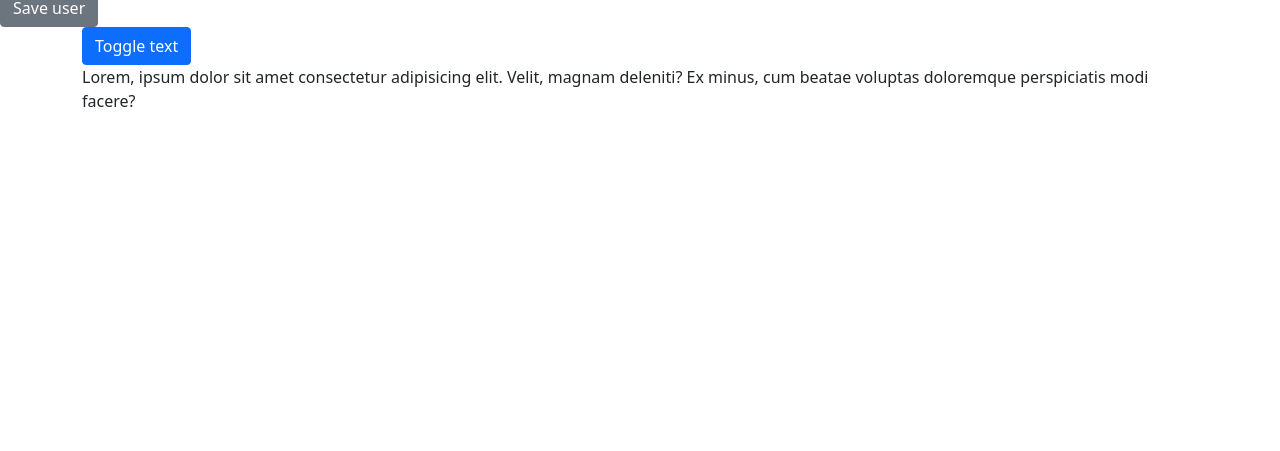
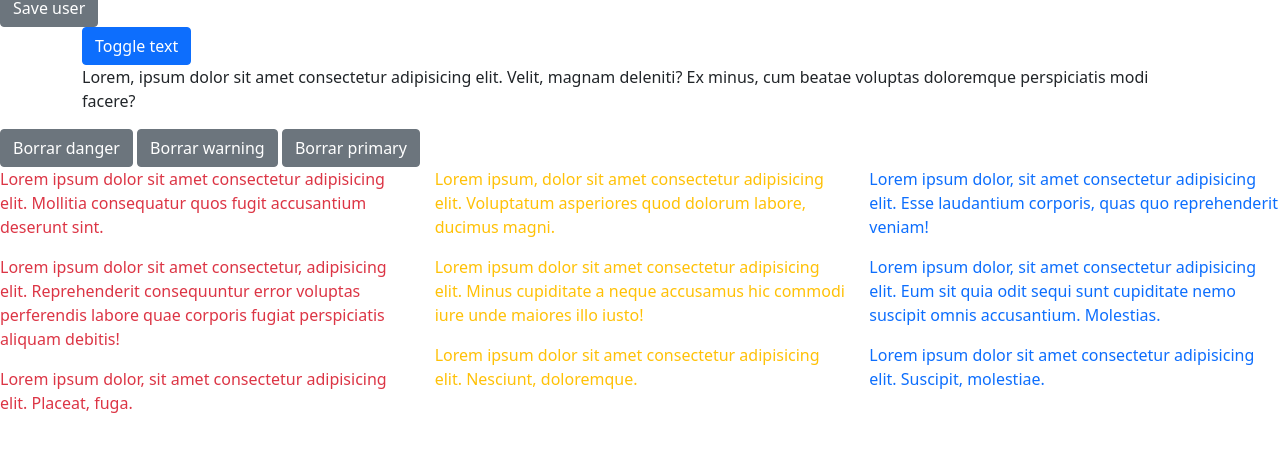
Before and after one commit to CsrHdez/module-js, a plain HTML site: page 18-jQuery/index.html in a window 1280 px wide. Shown: the part 67-518 px from the top of the page. Drawn offline with nearby package versions, Linux system fonts and the light colour scheme.

Commit message:
ejercicio colaborativo en clase

```diff
--- a/18-jQuery/index.html
+++ b/18-jQuery/index.html
@@ -24,6 +24,29 @@
         </div>
     </div>
 
+    <div class="row">
+        <div class="col-12">
+            <button class="btn btn-secondary" data-delete-class="text-danger">Borrar danger</button>
+            <button class="btn btn-secondary" data-delete-class="text-warning">Borrar warning</button>
+            <button class="btn btn-secondary" data-delete-class="text-primary">Borrar primary</button>
+        </div>
+        <div class="col-12 col-sm-4">
+            <p class="text-danger">Lorem ipsum dolor sit amet consectetur adipisicing elit. Mollitia consequatur quos fugit accusantium deserunt sint.</p>
+            <p class="text-danger">Lorem ipsum dolor sit amet consectetur, adipisicing elit. Reprehenderit consequuntur error voluptas perferendis labore quae corporis fugiat perspiciatis aliquam debitis!</p>
+            <p class="text-danger">Lorem ipsum dolor, sit amet consectetur adipisicing elit. Placeat, fuga.</p>
+        </div>
+        <div class="col-12 col-sm-4">
+            <p class="text-warning">Lorem ipsum, dolor sit amet consectetur adipisicing elit. Voluptatum asperiores quod dolorum labore, ducimus magni.</p>
+            <p class="text-warning">Lorem ipsum dolor sit amet consectetur adipisicing elit. Minus cupiditate a neque accusamus hic commodi iure unde maiores illo iusto!</p>
+            <p class="text-warning">Lorem ipsum dolor sit amet consectetur adipisicing elit. Nesciunt, doloremque.</p>
+        </div>
+        <div class="col-12 col-sm-4">
+            <p class="text-primary">Lorem ipsum dolor, sit amet consectetur adipisicing elit. Esse laudantium corporis, quas quo reprehenderit veniam!</p>
+            <p class="text-primary">Lorem ipsum dolor, sit amet consectetur adipisicing elit. Eum sit quia odit sequi sunt cupiditate nemo suscipit omnis accusantium. Molestias.</p>
+            <p class="text-primary">Lorem ipsum dolor sit amet consectetur adipisicing elit. Suscipit, molestiae.</p>
+        </div>
+    </div>
+
     <!-- Bootstrap JS -->
     <script src="https://cdn.jsdelivr.net/npm/@popperjs/core@2.9.3/dist/umd/popper.min.js" integrity="sha384-W8fXfP3gkOKtndU4JGtKDvXbO53Wy8SZCQHczT5FMiiqmQfUpWbYdTil/SxwZgAN" crossorigin="anonymous"></script>
     <script src="https://cdn.jsdelivr.net/npm/bootstrap@5.1.1/dist/js/bootstrap.min.js" integrity="sha384-skAcpIdS7UcVUC05LJ9Dxay8AXcDYfBJqt1CJ85S/CFujBsIzCIv+l9liuYLaMQ/" crossorigin="anonymous"></script>
--- a/18-jQuery/js/main.js
+++ b/18-jQuery/js/main.js
@@ -3,5 +3,11 @@ $("#save-user").click(() => {
 })
 
 $('#toggle-text').click(() => {
-    $('#text').hide()
+    $('#text').toggle()
 })
+
+$('.btn.btn-secondary').click((e) => {
+    console.log(e.target.dataset.deleteClass)
+    let classDelete = e.target.dataset.deleteClass
+    $(`p.${classDelete}`).remove()
+})
```
